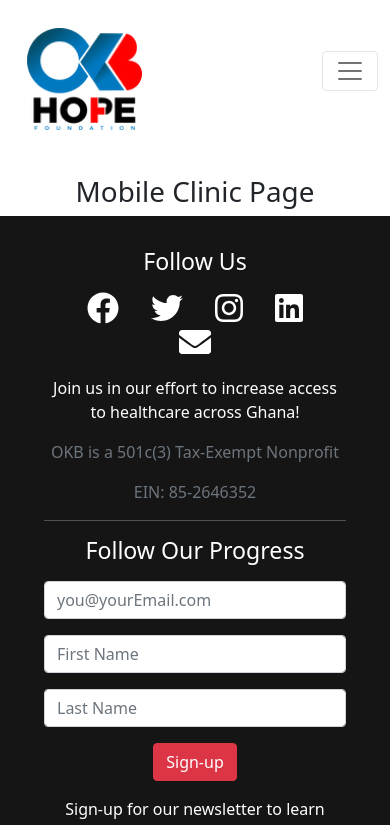
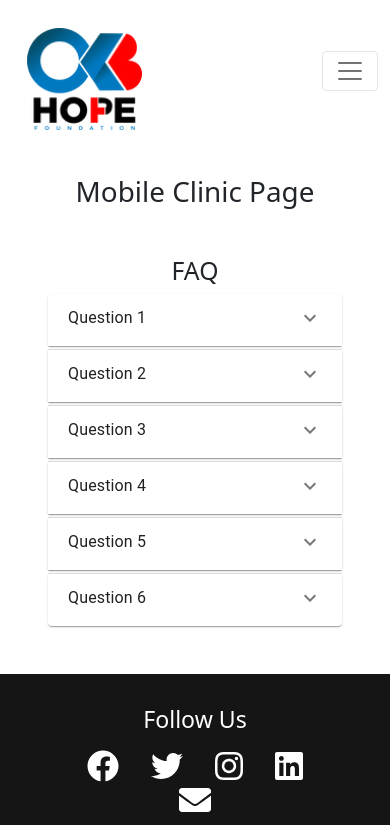
Before and after one commit to pgartrell/okb, a React (Create React App) app in the folder my-app/: page /mobileClinicPage in a window 390 px wide. Shown: the top 825 px of the page. Built offline with nearby package versions, Linux system fonts and the light colour scheme.

Commit message:
mobile clinic accordion added

```diff
--- a/my-app/package.json
+++ b/my-app/package.json
@@ -5,10 +5,6 @@
   "dependencies": {
     "@emotion/react": "^11.7.1",
     "@emotion/styled": "^11.6.0",
-<<<<<<< HEAD
-
-=======
->>>>>>> main
     "@fortawesome/fontawesome-svg-core": "^1.2.36",
     "@fortawesome/free-brands-svg-icons": "^5.15.4",
     "@fortawesome/free-solid-svg-icons": "^5.15.4",
--- /dev/null
+++ b/my-app/src/components/MobileFAQAccordion.js
@@ -0,0 +1,37 @@
+import * as React from 'react';
+import Accordion from '@mui/material/Accordion';
+import AccordionSummary from '@mui/material/AccordionSummary';
+import AccordionDetails from '@mui/material/AccordionDetails';
+import Typography from '@mui/material/Typography';
+import ExpandMoreIcon from '@mui/icons-material/ExpandMore';
+import { MOBILEFAQS } from '../shared/mobilefaqs';
+
+
+export default function MobileAccordion() {
+  const mobileFaqAccordion = MOBILEFAQS.map(question => {
+    return (
+      <Accordion>
+        <AccordionSummary
+          expandIcon={<ExpandMoreIcon />}
+          aria-controls="panel1a-content"
+          id={question.id}
+          className="m-1"
+        >
+          <Typography>{question.title}</Typography>
+        </AccordionSummary>
+        <AccordionDetails>
+          <Typography>
+            {question.text}
+          </Typography>
+        </AccordionDetails>
+      </Accordion>
+    );
+  });
+
+  return (
+    <div className="m-5">
+      <h2>FAQ</h2>
+      {mobileFaqAccordion}
+    </div>
+  );
+}
--- a/my-app/src/pages/MobileClinicPage.js
+++ b/my-app/src/pages/MobileClinicPage.js
@@ -1,9 +1,11 @@
 import React from "react";
+import MobileAccordion from '../components/MobileFAQAccordion';
 
 const MobileClinicPage = () => {
   return (
     <div>
       <h1>Mobile Clinic Page</h1>
+      <MobileAccordion />
     </div>
   );
 };
--- /dev/null
+++ b/my-app/src/shared/mobilefaqs.js
@@ -0,0 +1,32 @@
+export const MOBILEFAQS = [
+    {
+        id: 0,
+        title: "Question 1",
+        text: "Lorem ipsum dolor sit amet, consectetur adipiscing elit. Suspendisse malesuada lacus ex, sit amet blandit leo lobortis eget."
+    },
+    {
+        id: 1,
+        title: "Question 2",
+        text: "Lorem ipsum dolor sit amet, consectetur adipiscing elit. Suspendisse malesuada lacus ex, sit amet blandit leo lobortis eget."
+    },
+    {
+        id: 2,
+        title: "Question 3",
+        text: "Lorem ipsum dolor sit amet, consectetur adipiscing elit. Suspendisse malesuada lacus ex, sit amet blandit leo lobortis eget."
+    },
+    {
+        id: 3,
+        title: "Question 4",
+        text: "Lorem ipsum dolor sit amet, consectetur adipiscing elit. Suspendisse malesuada lacus ex, sit amet blandit leo lobortis eget."
+    },
+    {
+        id: 4,
+        title: "Question 5",
+        text: "Lorem ipsum dolor sit amet, consectetur adipiscing elit. Suspendisse malesuada lacus ex, sit amet blandit leo lobortis eget."
+    },
+    {
+        id: 5,
+        title: "Question 6",
+        text: "Lorem ipsum dolor sit amet, consectetur adipiscing elit. Suspendisse malesuada lacus ex, sit amet blandit leo lobortis eget."
+    },
+];
```
